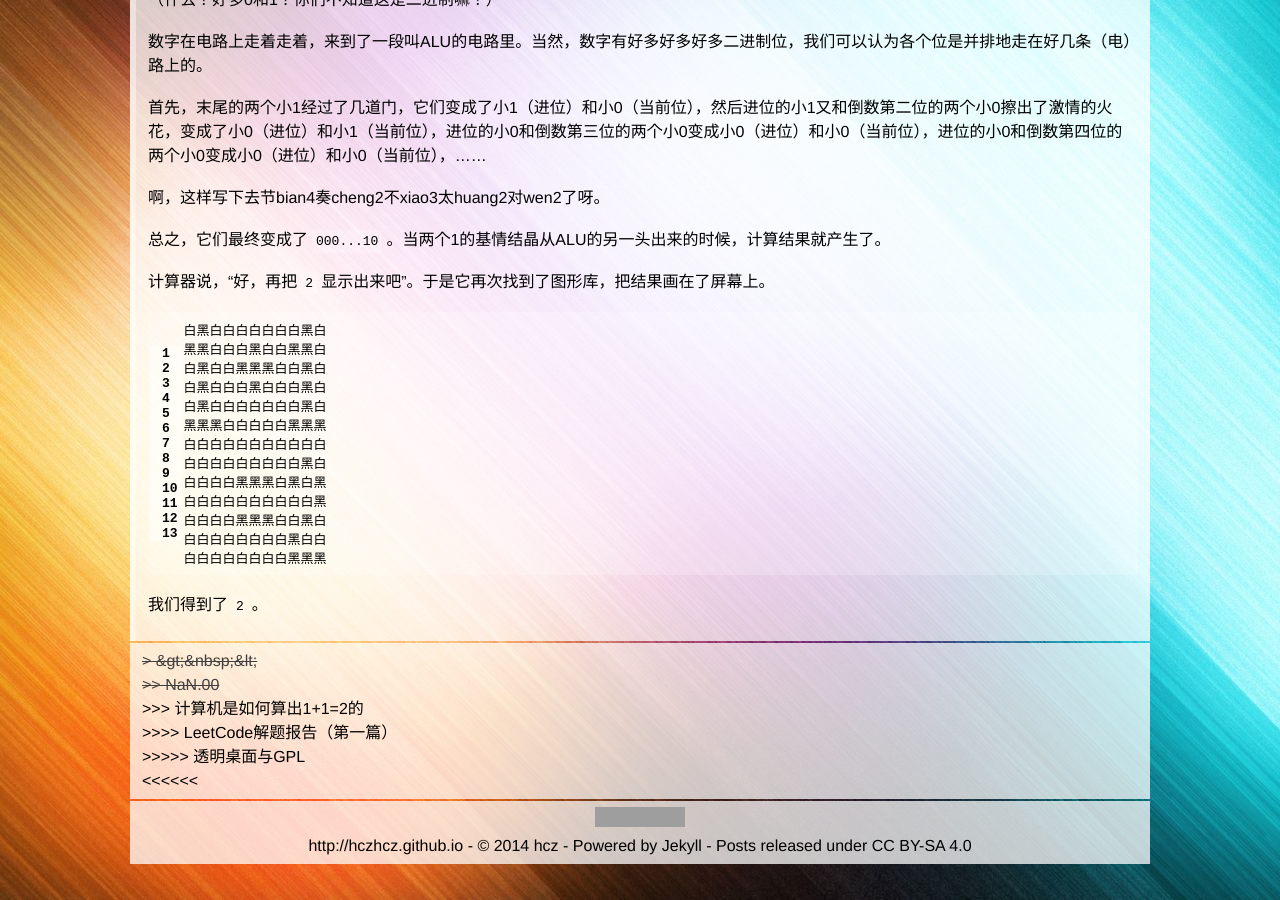
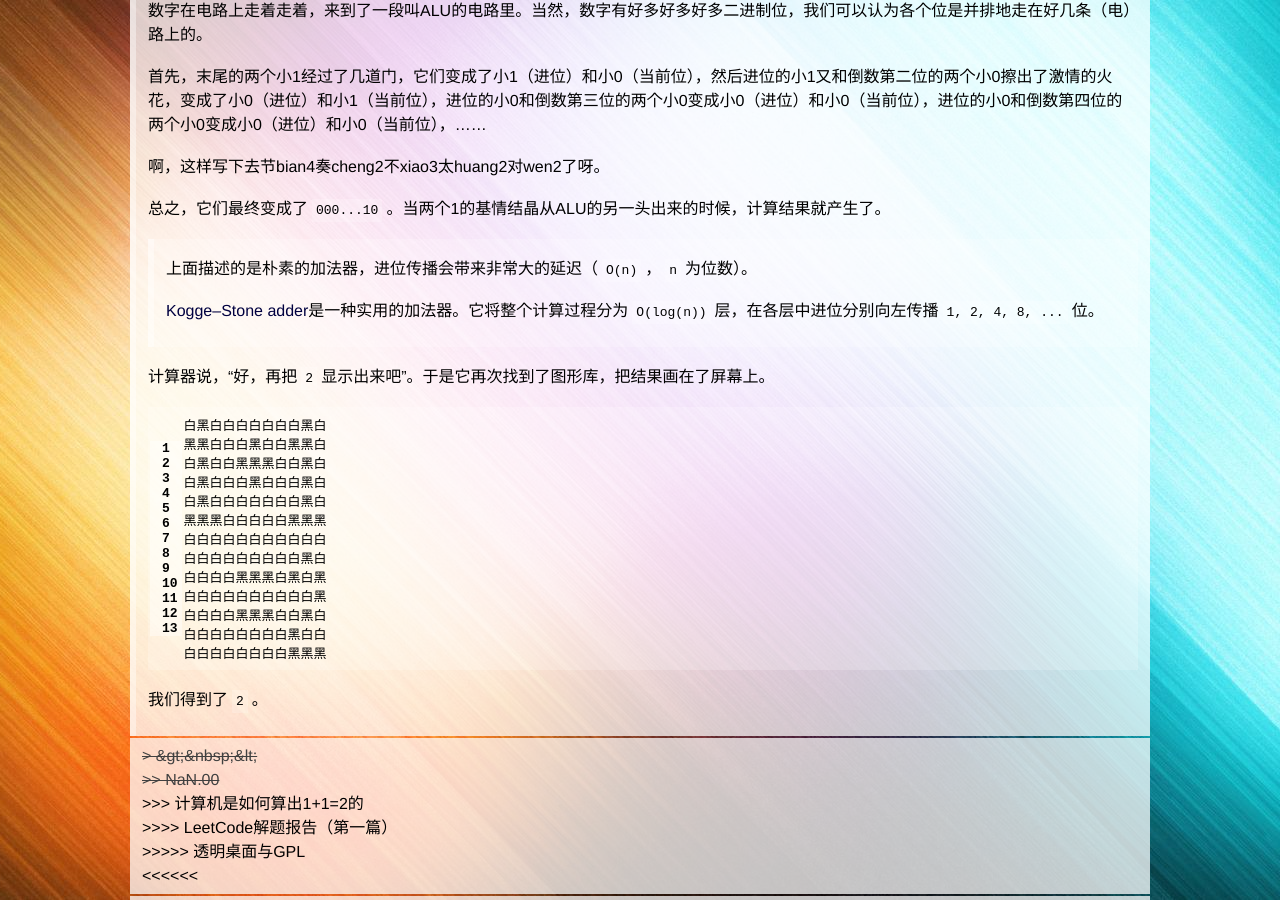
Before and after one commit to hczhcz/hczhcz.github.io, a Jekyll site: the page built from _posts/2015-04-27-how-does-the-computer-calculate-1-plus-1.md, in a window 1280 px wide and 900 px high, scrolled down 1731 px. Built offline with Jekyll 4.4.1, drawn with Linux system fonts in a browser that asks for light colours; grey boxes are pictures that could not be loaded.

Commit message:
edit post

```diff
--- a/_posts/2015-04-27-how-does-the-computer-calculate-1-plus-1.md
+++ b/_posts/2015-04-27-how-does-the-computer-calculate-1-plus-1.md
@@ -8,8 +8,6 @@ tags: Hardware Zhihu
 原载于[如何通俗的解释计算机是如何实现1+1=2计算的？](http://www.zhihu.com/question/29707696/answer/45469968)
 
 以下正文——前方卖萌预警！前方卖萌预警！
-
----
 
 Part 1
 ---
@@ -87,6 +85,10 @@ CPU看到这条指令，很快明白了要做的事，把之前计算器获得
 
 总之，它们最终变成了`000...10`。当两个1的基情结晶从ALU的另一头出来的时候，计算结果就产生了。
 
+> 上面描述的是朴素的加法器，进位传播会带来非常大的延迟（`O(n)`，`n`为位数）。
+>
+> [Kogge–Stone adder](http://en.wikipedia.org/wiki/Kogge%E2%80%93Stone_adder)是一种实用的加法器。它将整个计算过程分为`O(log(n))`层，在各层中进位分别向左传播`1, 2, 4, 8, ...`位。
+
 计算器说，“好，再把`2`显示出来吧”。于是它再次找到了图形库，把结果画在了屏幕上。
 
 {% highlight text linenos %}
```
